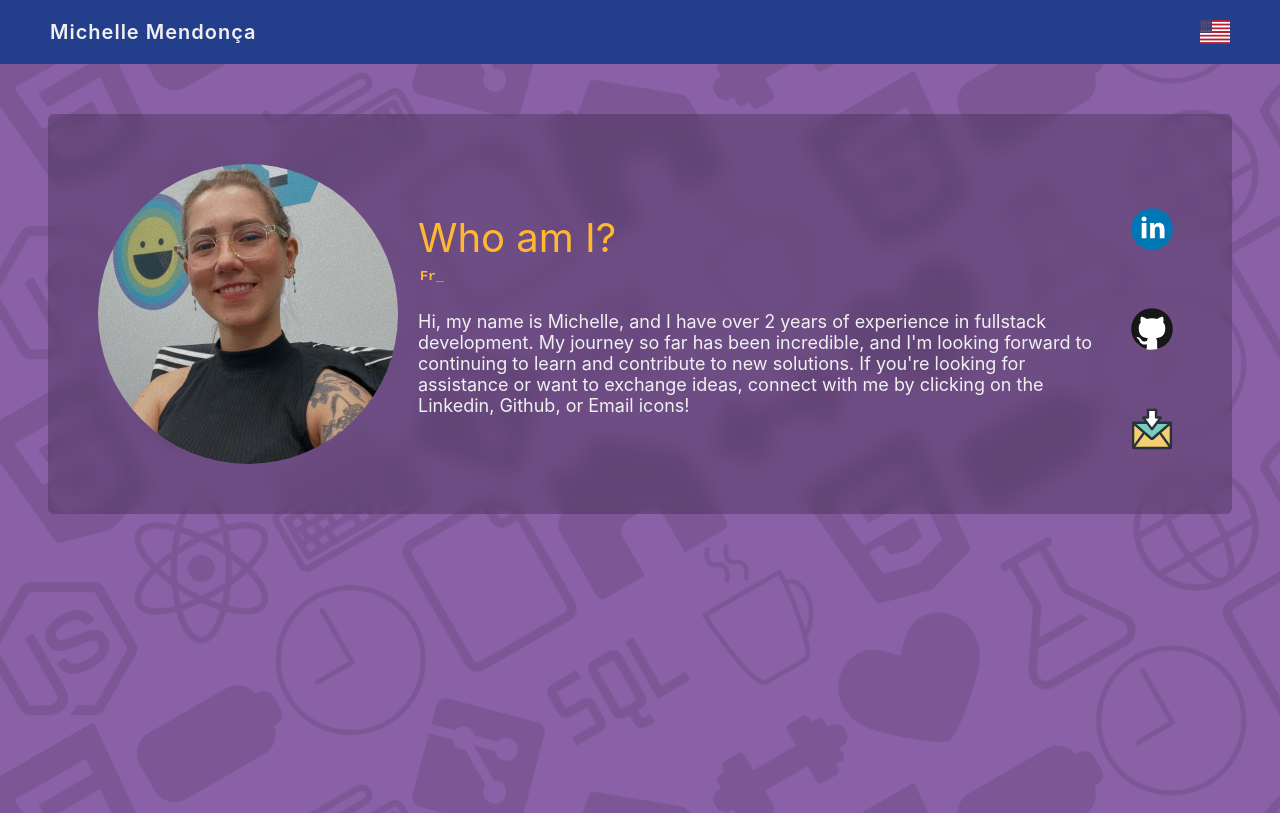
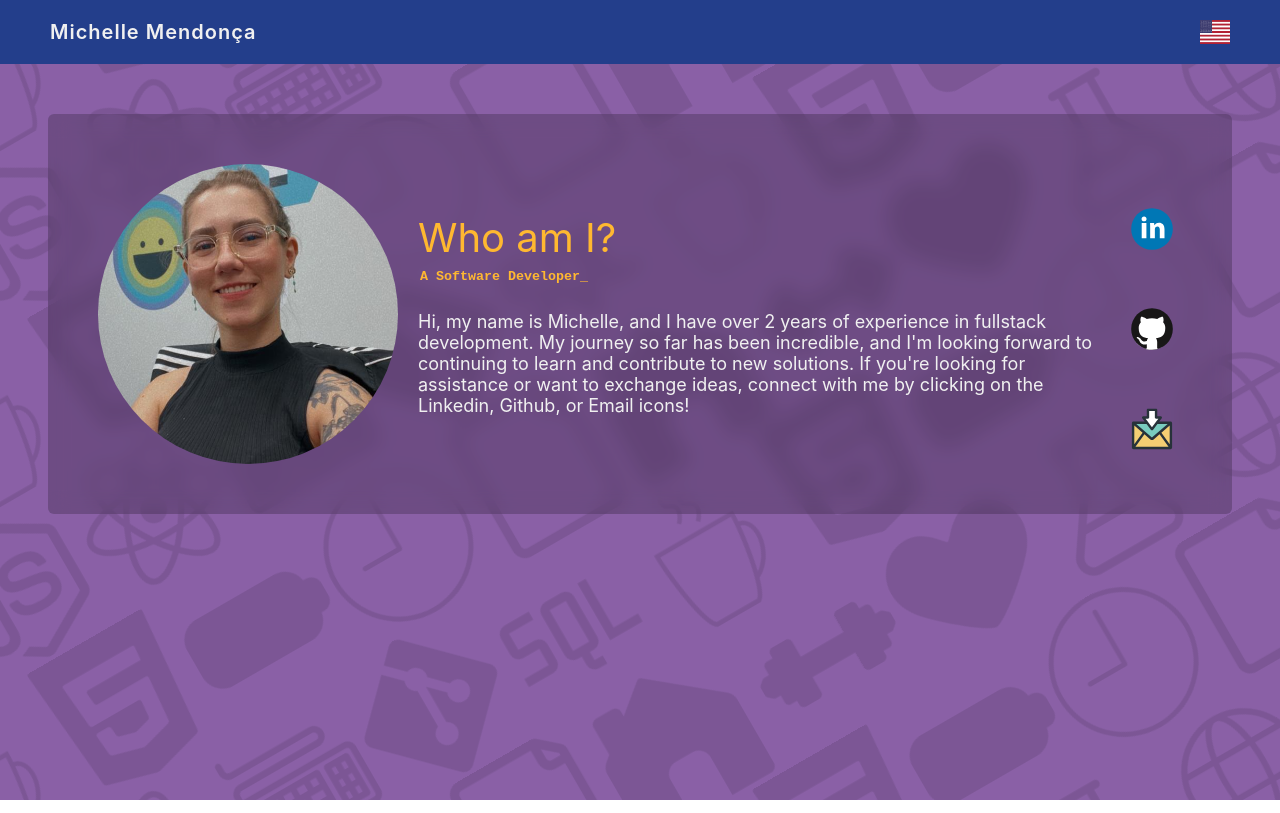
Before and after one commit to michaloumen/portfolio, a React (Create React App) app: page / in a window 1280 px wide. Shown: the top 813 px of the page. Built offline with nearby package versions, Linux system fonts and the light colour scheme; some icons are missing.

Commit message:
ajusta animatedBackground

```diff
--- a/src/components/atoms/ButtonArrow/styles.js
+++ b/src/components/atoms/ButtonArrow/styles.js
@@ -14,7 +14,7 @@
   background-color: ${color.transparentWhite};
 
   svg {
-    transform: ${(props) => props.invertDirection && 'rotate(180deg)'}
+    transform: ${(props) => props.invertDirection && 'rotate(180deg)'};
   }
 
   svg {
--- a/src/components/organisms/AnimatedBackground/styles.js
+++ b/src/components/organisms/AnimatedBackground/styles.js
@@ -9,11 +9,10 @@
 } from '../../../styles';
 
 export const AnimatedSection = styled.div`
-  width: 100%;
   display: flex;
   flex-direction: column;
+  background-color: ${color.purple};
   overflow: hidden;
-  background-color: ${color.purple};
 
   svg {
     fill: rgba(0, 0, 0, 0.1);
--- a/src/components/templates/Home/index.jsx
+++ b/src/components/templates/Home/index.jsx
@@ -14,6 +14,7 @@
   const message = texts[isEnglishLanguage ? 'en' : 'ptbr'].intro(diffInYears);
 
   return (
+    <S.Wrapper>
       <AnimatedBackground>
         <Container>
           <S.Text>
@@ -26,6 +27,7 @@
           </S.Text>
         </Container>
       </AnimatedBackground>
+    </S.Wrapper>
   );
 };
 
--- a/src/components/templates/Home/styles.js
+++ b/src/components/templates/Home/styles.js
@@ -1,5 +1,13 @@
 import styled from 'styled-components';
 import { color, font, sizePx } from '../../../styles';
+
+export const Wrapper = styled.div`
+  display: flex;
+  overflow: hidden;
+  max-height: calc(100vh - 64px);
+
+  @media (max-width: 769px) { max-height: 60rem; }
+`;
 
 export const Text = styled.div`
   display: flex;
@@ -7,11 +15,13 @@
   color: ${color.gray};
   font-size: ${font.secondaryHeaderS};
   gap: ${sizePx.paddingM};
+
   img {
     max-width: 50%;
     border-radius: 50%;
     max-height: ${sizePx.icon300};
   }
+
   @media (max-width: 769px) {
     flex-direction: column;
   }
--- a/src/components/templates/Portfolio/index.jsx
+++ b/src/components/templates/Portfolio/index.jsx
@@ -35,6 +35,7 @@
   };
 
   return (
+    <S.Wrapper>
       <AnimatedBackground>
         {isModalOpen && (
           <Dialog
@@ -66,6 +67,7 @@
           </S.Container>
         </Container>
       </AnimatedBackground>
+    </S.Wrapper>
   );
 };
 
--- a/src/components/templates/Portfolio/styles.js
+++ b/src/components/templates/Portfolio/styles.js
@@ -1,5 +1,14 @@
 import styled from 'styled-components';
 import { color, font, sizePx } from '../../../styles';
+
+export const Wrapper = styled.div`
+  display: flex;
+  overflow: hidden;
+  max-height: calc(100vh - 64px);
+
+  @media (max-width: 1000px) { max-height: 82rem; }
+  @media (max-width: 769px) { max-height: 80rem; }
+`;
 
 export const Container = styled.div`
   a {
--- a/src/components/templates/Technologies/index.jsx
+++ b/src/components/templates/Technologies/index.jsx
@@ -40,6 +40,7 @@
   );
 
   return (
+    <S.Wrapper>
       <AnimatedBackground>
         <Container>
           <S.HeaderText>
@@ -49,6 +50,7 @@
           </S.HeaderText>
         </Container>
       </AnimatedBackground>
+    </S.Wrapper>
   );
 };
 
--- a/src/components/templates/Technologies/styles.js
+++ b/src/components/templates/Technologies/styles.js
@@ -1,5 +1,15 @@
 import styled from 'styled-components';
 import { color, font, sizePx } from '../../../styles';
+
+export const Wrapper = styled.div`
+  display: flex;
+  overflow: hidden;
+  max-height: calc(100vh - 64px);
+
+  @media (max-width: 1400px) { max-height: 82rem; }
+  @media (max-width: 900px) { max-height: 75rem; }
+  @media (max-width: 700px) { max-height: 100rem; }
+`;
 
 export const HeaderText = styled.div`
   span {
```
Lines whose indentation alone changed are shown as unchanged.
